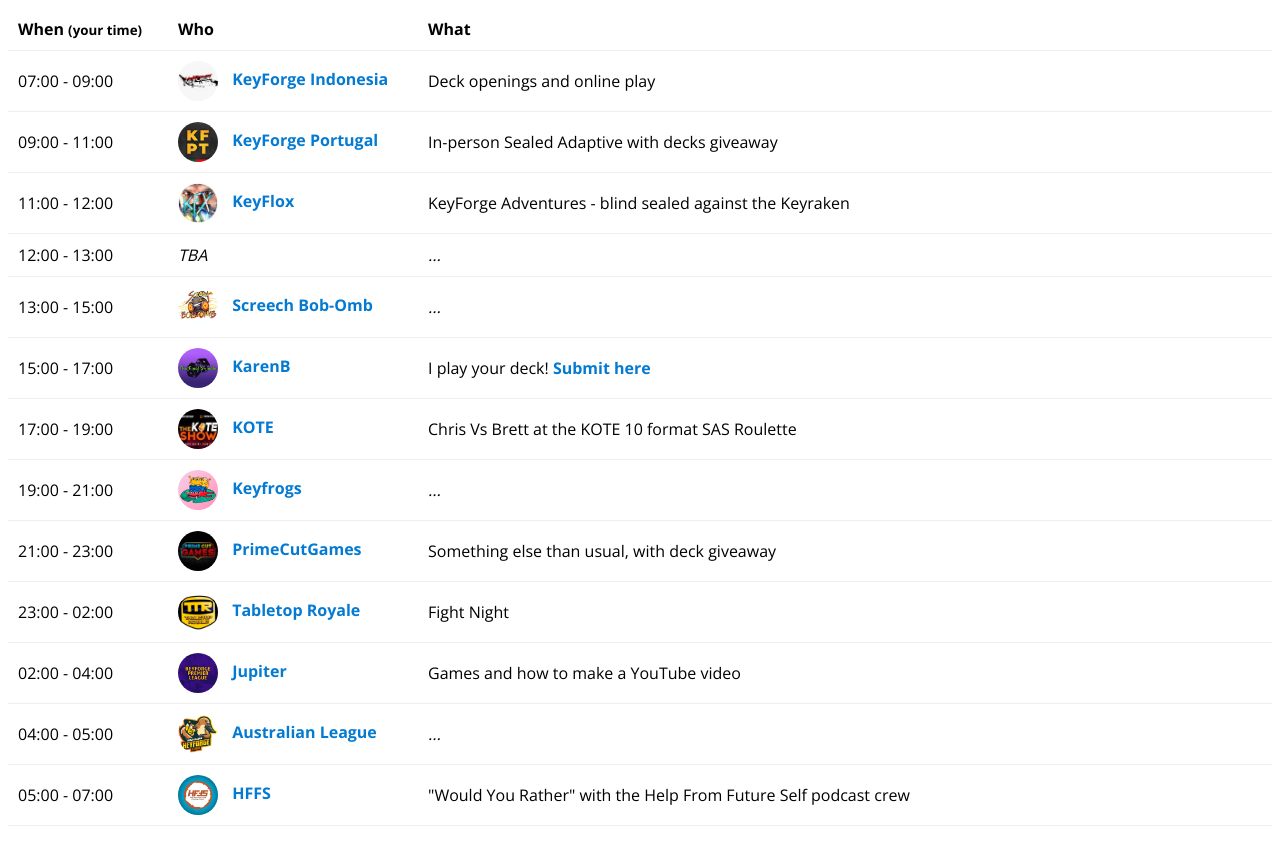
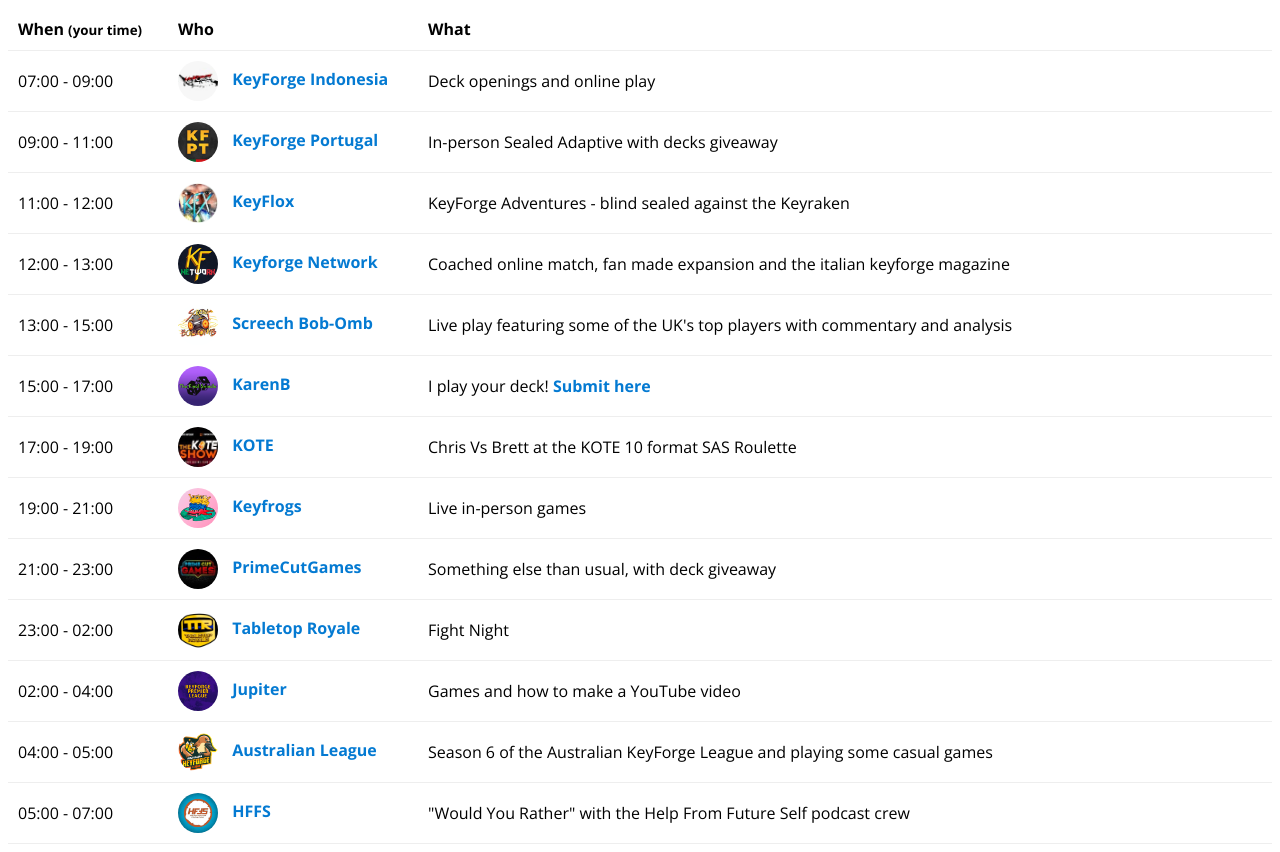
Before and after one commit to keyforge-portugal/24-schedule, a plain HTML site: page index.html in a window 1280 px wide. Drawn offline with nearby package versions, Linux system fonts and the light colour scheme.

Commit message:
schedule closed

```diff
--- a/index.html
+++ b/index.html
@@ -46,8 +46,15 @@
 
         <tr>
           <td data-start-time="12:00" data-end-time="13:00"></td>
-          <td><i>TBA</i></td>
-          <td><i>...</i></td>
+          <td>
+            <a href="https://www.twitch.tv/keyforgenetwork" target="_blank">
+              <img src="network.png" class="logo"/>
+              Keyforge Network
+            </a>
+          </td>
+          <td>
+            Coached online match, fan made expansion and the italian keyforge magazine
+          </td>
         </tr>
 
         <tr>
@@ -58,7 +65,9 @@
               Screech Bob-Omb
             </a>
           </td>
-          <td><i>...</i></td>
+          <td>
+            Live play featuring some of the UK's top players with commentary and analysis
+          </td>
         </tr>
 
         <tr>
@@ -93,7 +102,7 @@
               Keyfrogs
             </a>
           </td>
-          <td><i>...</i></td>
+          <td>Live in-person games</td>
         </tr>
 
         <tr>
@@ -137,9 +146,8 @@
               Australian League
             </a>
           </td>
-          <td><i>...</i></td>
+          <td>Season 6 of the Australian KeyForge League and playing some casual games</td>
         </tr>
-
 
         <tr>
           <td data-start-time="05:00" data-end-time="07:00"></td>
```
Also changed, not shown: network.png (added).
